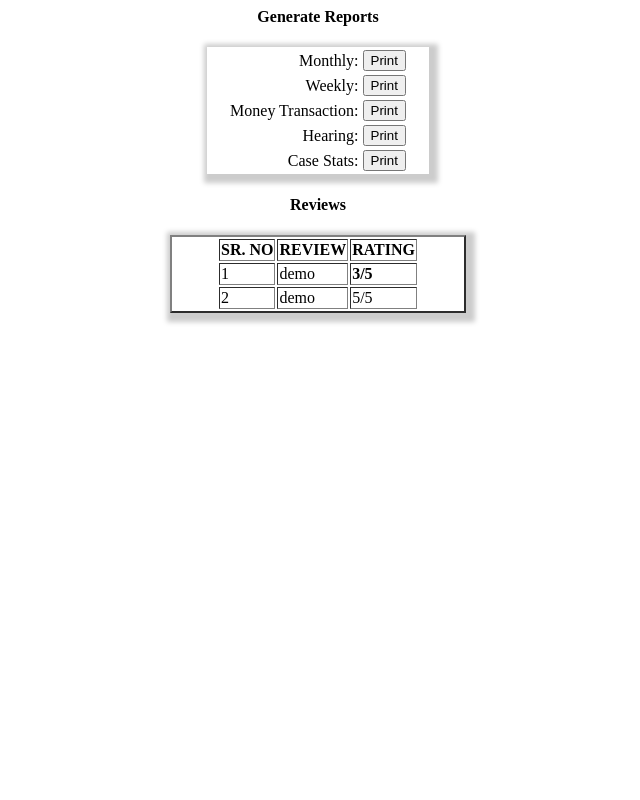
After one commit to fffffatah/Justice_for_Managing_Cases, a PHP site: page /pages/lawyer/reportreviews.php in a window 1280 px wide. The commit adds this page. Shown: the whole page, without its empty margins (322-962 px from the left). Run offline with PHP 8.4, Linux system fonts and the light colour scheme; the visitor is signed in with stand-in values (Sample User, id 1).

Commit message:
complete lawyer part

```diff
--- /dev/null
+++ b/css/lawyer_reportreviews.css
@@ -0,0 +1,14 @@
+#report-box-style{
+    -webkit-box-shadow:3px 3px 5px 6px #ccc;
+    -moz-box-shadow:3px 3px 5px 6px #ccc;
+    box-shadow:3px 3px 5px 6px #ccc;
+    padding-left: 20px;
+    padding-right: 20px;
+  }
+  #review-box-style{
+    -webkit-box-shadow:3px 3px 5px 6px #ccc;
+    -moz-box-shadow:3px 3px 5px 6px #ccc;
+    box-shadow:3px 3px 5px 6px #ccc;
+    padding-left: 45px;
+    padding-right: 45px;
+  }
--- a/pages/lawyer/dashboard.php
+++ b/pages/lawyer/dashboard.php
@@ -16,7 +16,7 @@
                 <td align="left"><a href="addcase.php">Add New Case</a></td>
 				<td><a href="clients.php">Clients</a></td>
 				<td><a href="meetings.php">Meetings</a></td>
-				<td></td>
+				<td><a href="reportreviews.php">Report/Reviews</a></td>
 				<td></td>
 				<td></td>
 				<td align="right"><a href="../landing.php">Logout</a></td>
--- /dev/null
+++ b/pages/lawyer/reportreviews.php
@@ -0,0 +1,58 @@
+<?php
+    if(!isset($_COOKIE["login_email"])){
+		header("Location: ../landing.php");
+	}
+?>
+<html>
+    <head>
+        <title>Lawyer - Report and Reviews</title>
+        <link rel="stylesheet" type="text/css" href="../../css/lawyer_reportreviews.css">
+    </head>
+    <body>
+        <center>
+            <table id="report-box-style">
+                <h4>Generate Reports</h4>
+                <tr>
+                    <td align="right">Monthly:</td>
+                    <td align="left"><input type="submit" name="print_button_monthly" value="Print"></td>
+                </tr>
+                <tr>
+                    <td align="right">Weekly:</td>
+                    <td align="left"><input type="submit" name="print_button_weekly" value="Print"></td>
+                </tr>
+                <tr>
+                    <td align="right">Money Transaction:</td>
+                    <td align="left"><input type="submit" name="print_button_money" value="Print"></td>
+                </tr>
+                <tr>
+                    <td align="right">Hearing:</td>
+                    <td align="left"><input type="submit" name="print_button_hearing" value="Print"></td>
+                </tr>
+                <tr>
+                    <td align="right">Case Stats:</td>
+                    <td align="left"><input type="submit" name="print_button_stat" value="Print"></td>
+                </tr>
+            </table>
+        </center>
+        <center>
+            <table border="2" id="review-box-style">
+                <h4>Reviews</h4>
+                <tr>
+                    <td><b>SR. NO</b></td>
+                    <td><b>REVIEW</b></td>
+                    <td><b>RATING</b></td>
+                </tr>
+                <tr>
+                    <td>1</td>
+                    <td>demo</td>
+                    <td><b>3/5</b></td>
+                </tr>
+                <tr>
+                    <td>2</td>
+                    <td>demo</td>
+                    <td>5/5</td>
+                </tr>
+            </table>
+        </center>
+    </body>
+</html>
```
Also changed, not shown: pages/lawyer/casedetails.php (+15 -0 lines).
